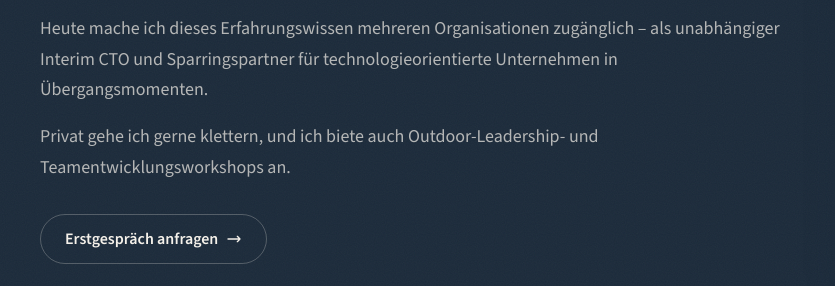
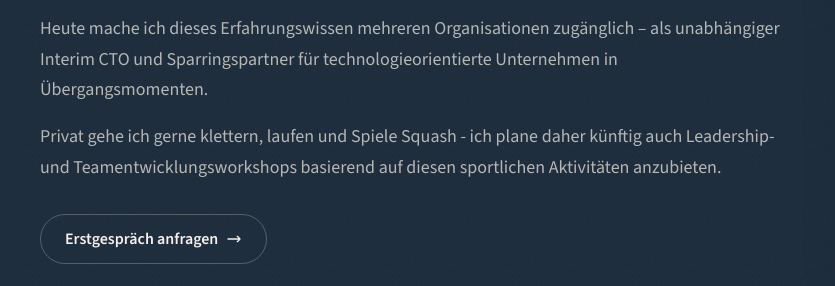
Before and after one commit to ch-aurich/christian-aurich-website, a plain HTML site: page index.html in a window 1280 px wide. Shown: the part 3921-4207 px from the top of the page, 0-835 px from the left. Drawn offline with nearby package versions, Linux system fonts and the light colour scheme.

Commit message:
Sportarten ergänzt

```diff
--- a/index.html
+++ b/index.html
@@ -375,7 +375,7 @@
         Heute mache ich dieses Erfahrungswissen mehreren Organisationen zugänglich – als unabhängiger Interim CTO und Sparringspartner für technologieorientierte Unternehmen in Übergangsmomenten.
       </p>
       <p class="mt-4 text-cream/70 leading-[1.7] text-lg">
-        Privat gehe ich gerne klettern, und ich biete auch Outdoor-Leadership- und Teamentwicklungsworkshops an.
+        Privat gehe ich gerne klettern, laufen und Spiele Squash - ich plane daher künftig auch Leadership- und Teamentwicklungsworkshops basierend auf diesen sportlichen Aktivitäten anzubieten.
       </p>
       <a href="#kontakt" class="mt-8 inline-flex items-center gap-2 border border-cream/25 hover:border-bronze hover:text-bronze-light text-cream font-semibold px-6 py-3 rounded-full transition-spring hover:-translate-y-0.5 focus-visible:outline focus-visible:outline-2 focus-visible:outline-offset-2 focus-visible:outline-cream/50">
         Erstgespräch anfragen
```
